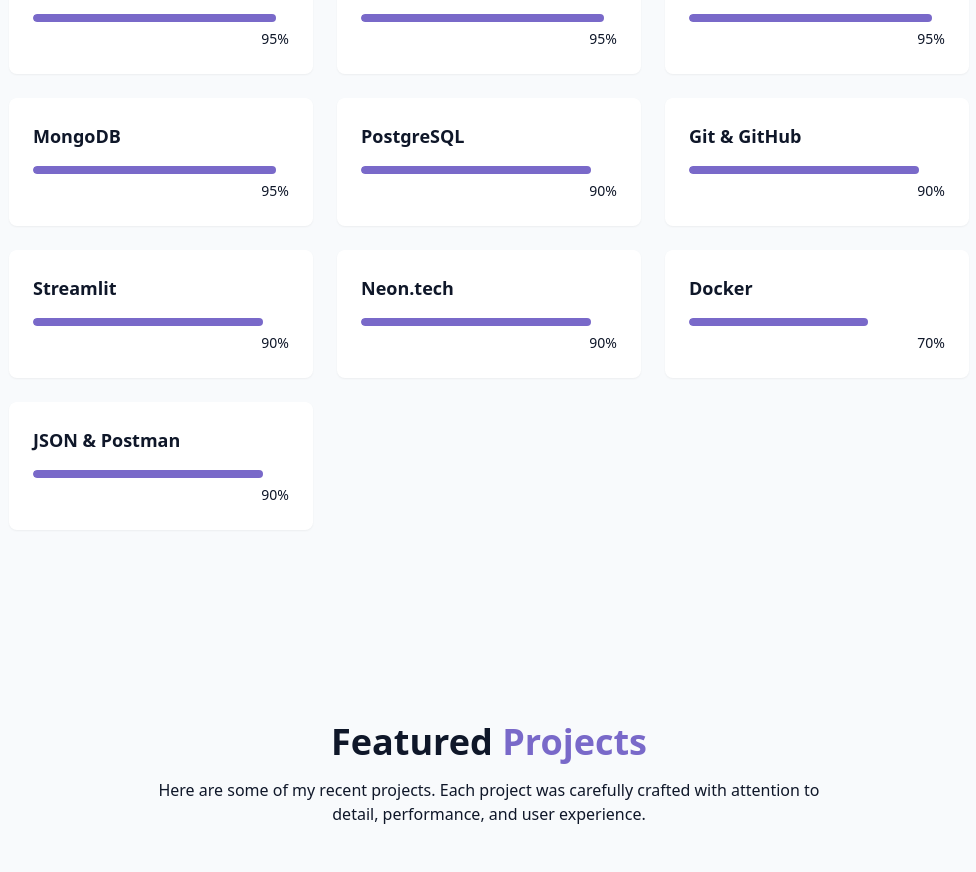
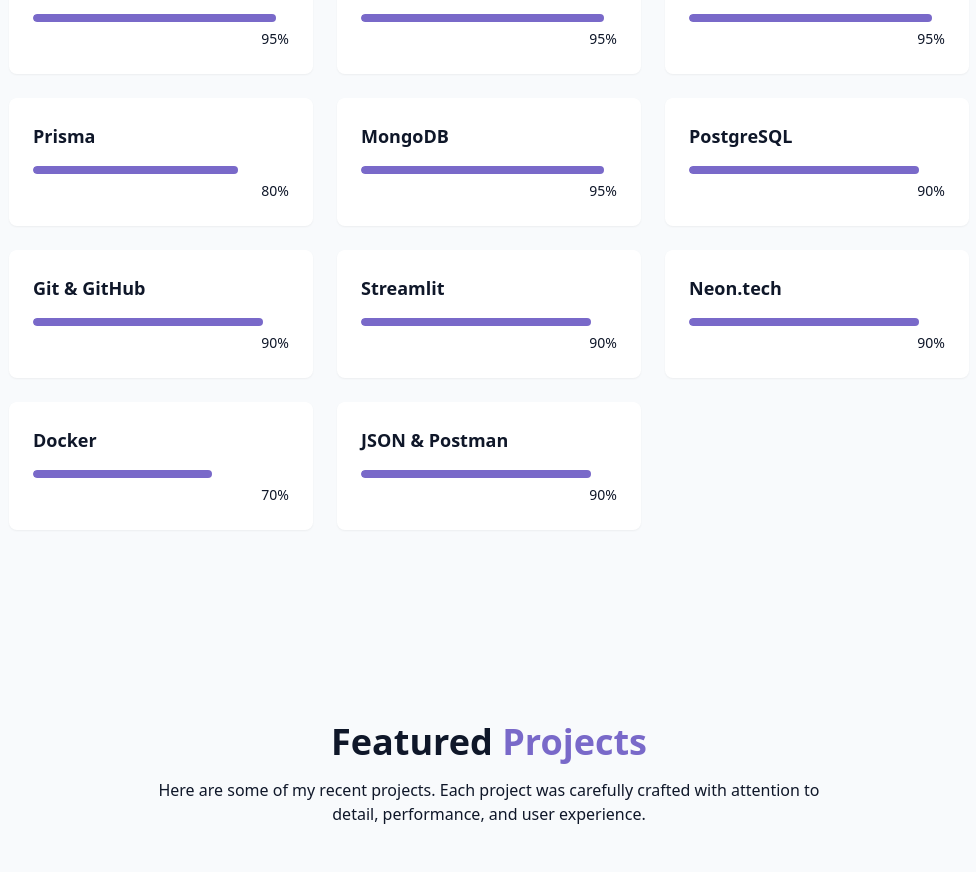
Before and after one commit to Gaur2526/Portfolio-New, a React (Vite) app: page / in a window 1280 px wide. Shown: the part 2160-3032 px from the top of the page, without its empty margins (151-1127 px from the left). Built offline with nearby package versions, Linux system fonts and the light colour scheme.

Commit message:
skills updated

```diff
--- a/src/components/SkillsSection.jsx
+++ b/src/components/SkillsSection.jsx
@@ -15,6 +15,7 @@
     {name : "Express.js", level : 95, category : "backend"},
     {name : "Python", level : 95, category : "backend"},
     {name : "RESTful APIs", level : 95, category : "backend"},
+    {name : "Prisma", level : 80 , category : "backend"},
 
     //databases
     {name : "MongoDB", level : 95, category : "databases"},
```
